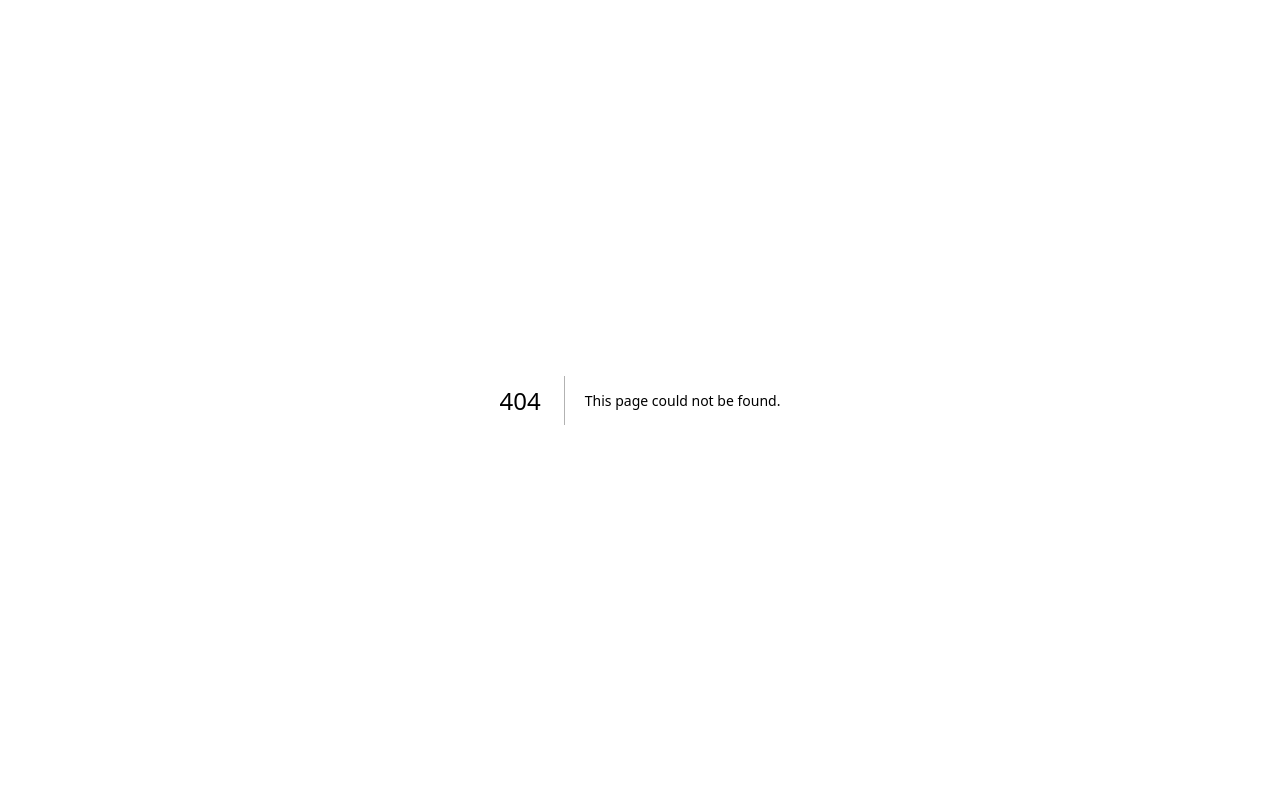
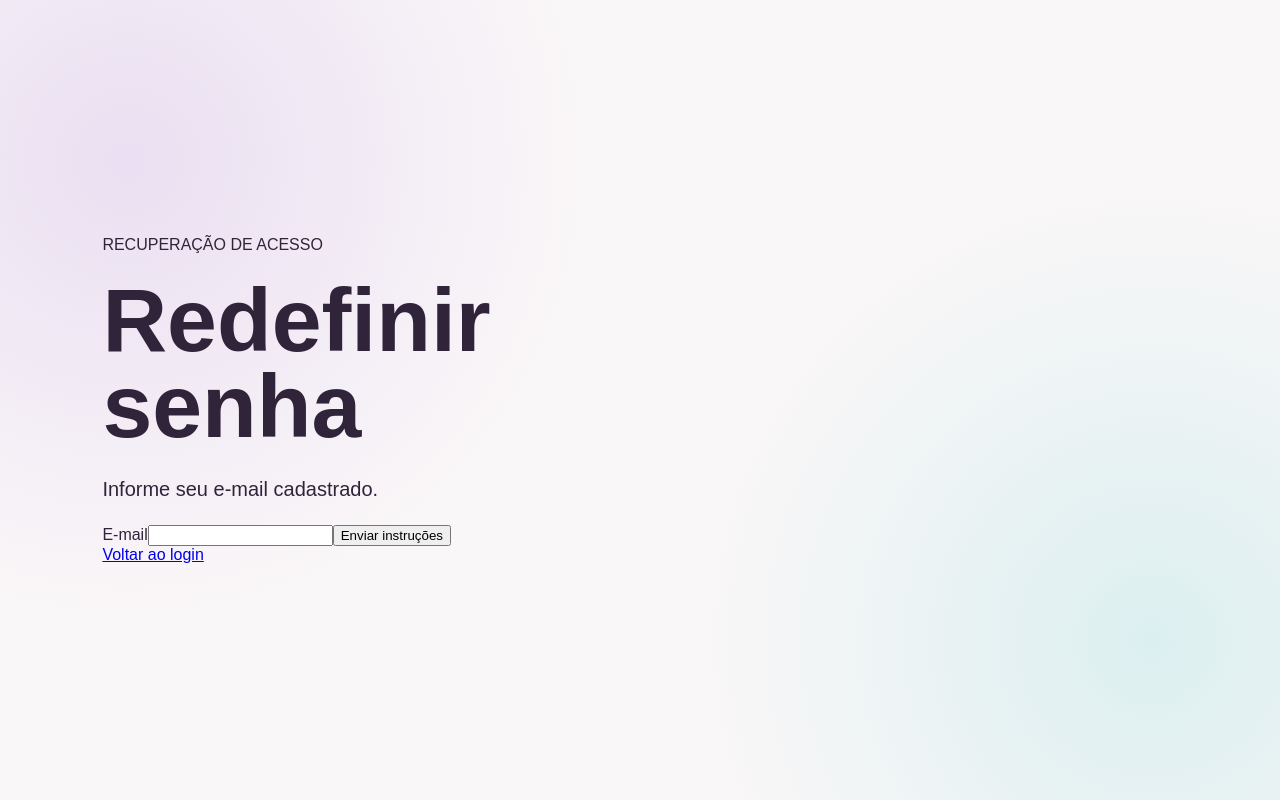
Before and after one commit to celebrapremium-creator/celebrapremium, a Next.js app: page /recuperar in a window 1280 px wide. Before the commit this address had no page. Built offline with nearby package versions, Linux system fonts and the light colour scheme; no server answers.

Commit message:
stage 2: complete account recovery, MFA and approval UI

```diff
--- /dev/null
+++ b/app/recuperar/page.tsx
@@ -0,0 +1,6 @@
+"use client";
+import { FormEvent,useState } from "react";
+import { createClient } from "@/lib/supabase/client";
+export default function Recover(){const supabase=createClient();const [email,setEmail]=useState("");const [sent,setSent]=useState(false);const [busy,setBusy]=useState(false);const [error,setError]=useState("");
+async function submit(e:FormEvent){e.preventDefault();setBusy(true);setError("");const {error}=await supabase.auth.resetPasswordForEmail(email.trim(),{redirectTo:window.location.origin+"/redefinir-senha"});if(error)setError("Não foi possível iniciar a recuperação.");else setSent(true);setBusy(false)}
+return <main className="simple-state"><div className="state-card wide-state"><span className="eyebrow">RECUPERAÇÃO DE ACESSO</span><h1>{sent?"Confira seu e-mail":"Redefinir senha"}</h1><p>{sent?"Enviamos as instruções para o endereço informado.":"Informe seu e-mail cadastrado."}</p>{!sent&&<form onSubmit={submit} className="auth-form"><label>E-mail<input type="email" required value={email} onChange={e=>setEmail(e.target.value)}/></label>{error&&<div className="form-error">{error}</div>}<button className="primary-button" disabled={busy}>{busy?"Enviando...":"Enviar instruções"}</button></form>}<a className="secondary-button" href="/login">Voltar ao login</a></div></main>}
```
